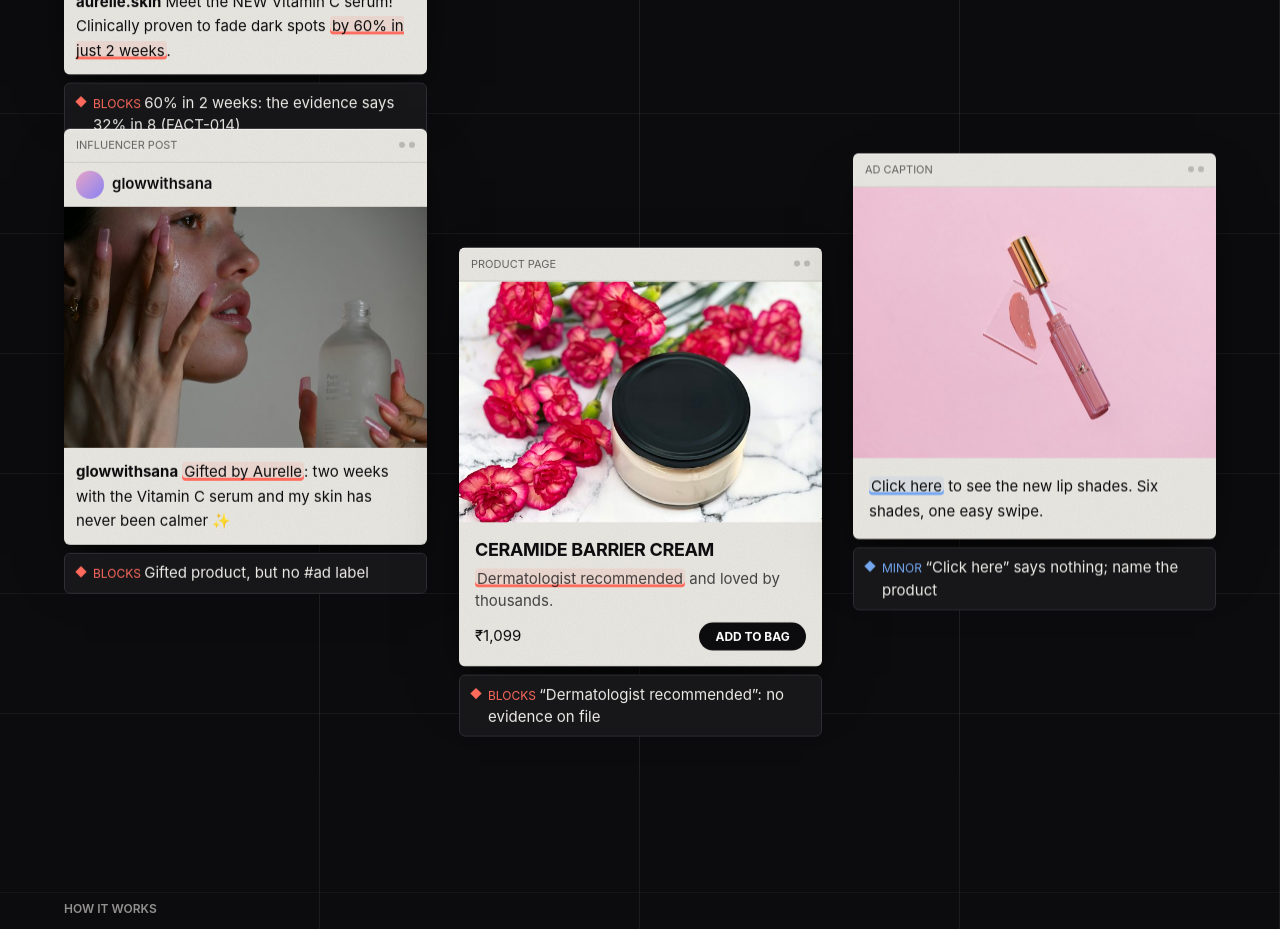
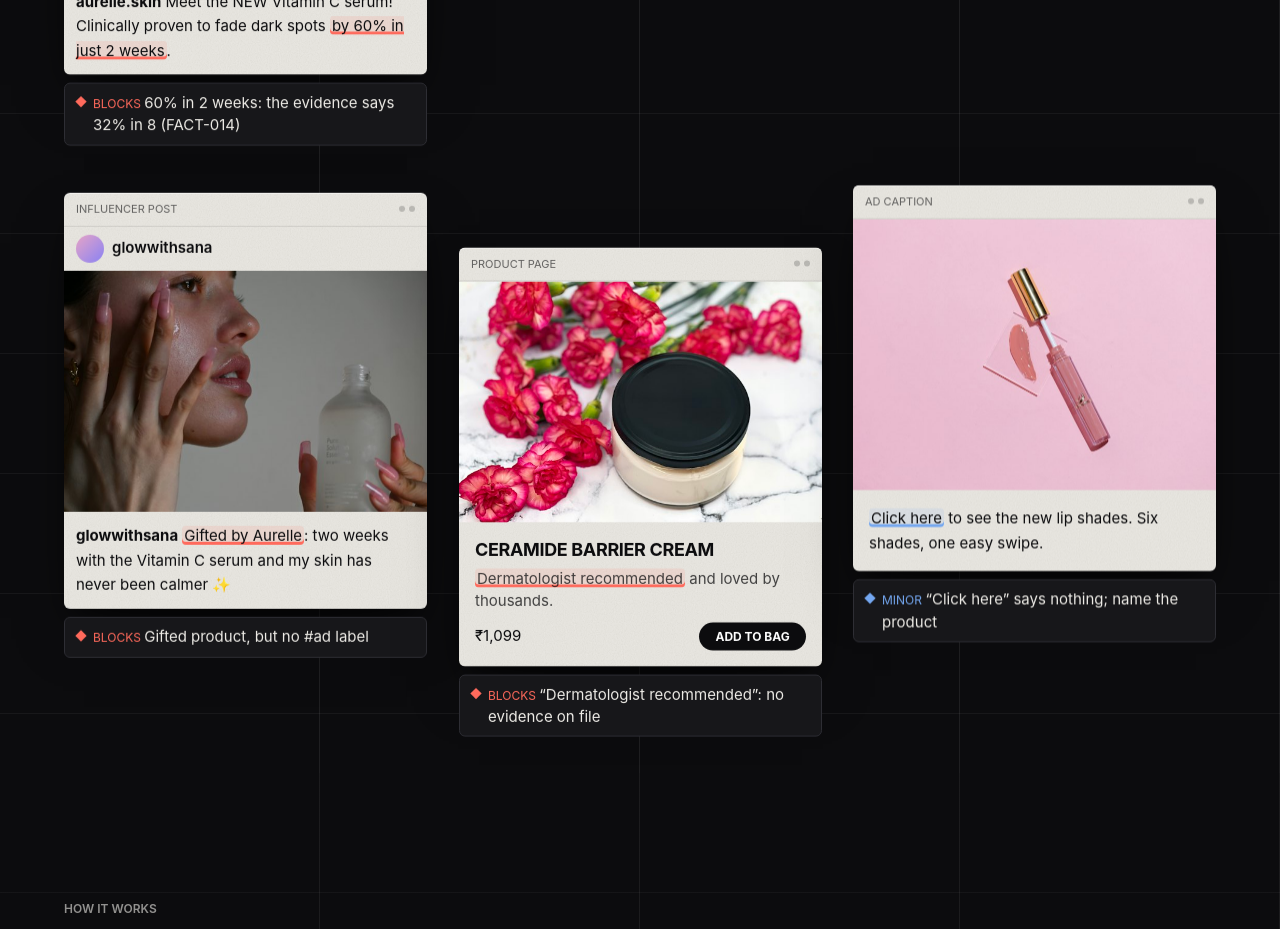
Before and after one commit to vaibhav375/plumbline, a Next.js app in the folder apps/web/: page /login in a window 1280 px wide. Shown: the part 1940-2869 px from the top of the page. Built offline with nearby package versions, Linux system fonts and the light colour scheme.

Commit message:
ux: sample cards no longer overlap

```diff
--- a/apps/web/app/login/page.tsx
+++ b/apps/web/app/login/page.tsx
@@ -217,7 +217,7 @@ export default async function LoginPage({ searchParams }: { searchParams: Promis
               </div>
             </Specimen>
           </Parallax>
-          <Parallax speed={0.05} className="lg:-mt-16">
+          <Parallax speed={0.05}>
             <Specimen kind="Influencer post" finding="Gifted product, but no #ad label">
               <div className="flex items-center gap-2 px-3 py-2">
                 <span className="size-7 rounded-full bg-gradient-to-br from-[#E7A3C5] to-[#8A80F2]" />
@@ -242,7 +242,7 @@ export default async function LoginPage({ searchParams }: { searchParams: Promis
               </div>
             </Specimen>
           </Parallax>
-          <Parallax speed={0.04} className="lg:-mt-8">
+          <Parallax speed={0.04}>
             <Specimen kind="Ad caption" finding="“Click here” says nothing; name the product" tone="minor">
               <Photo src="/images/lip-gloss-pink.jpg" alt="A pink lip gloss on a pink background" className="aspect-[4/3]" />
               <p className="p-4 text-sm leading-relaxed"><Flag tone="minor">Click here</Flag> to see the new lip shades. Six shades, one easy swipe.</p>
```
